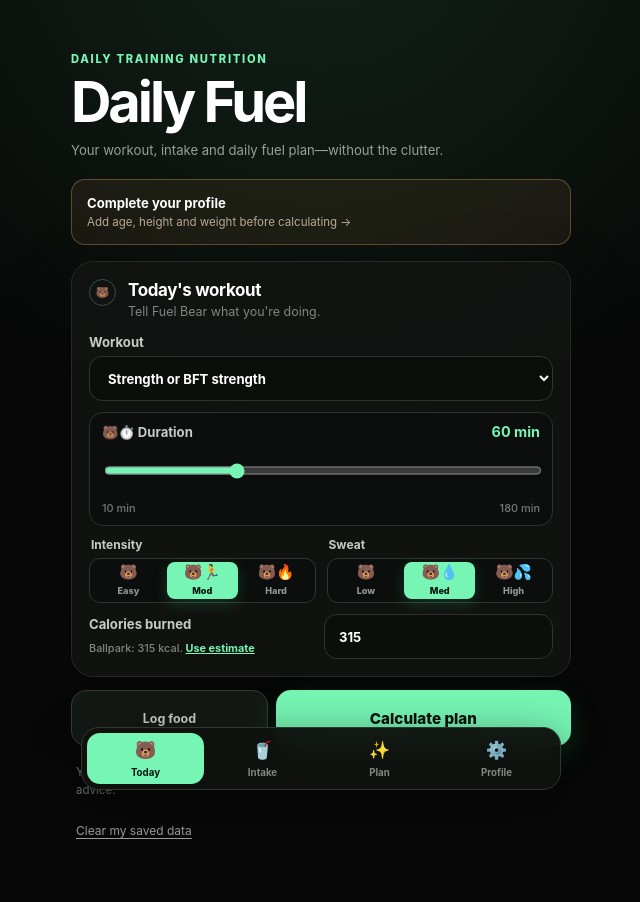
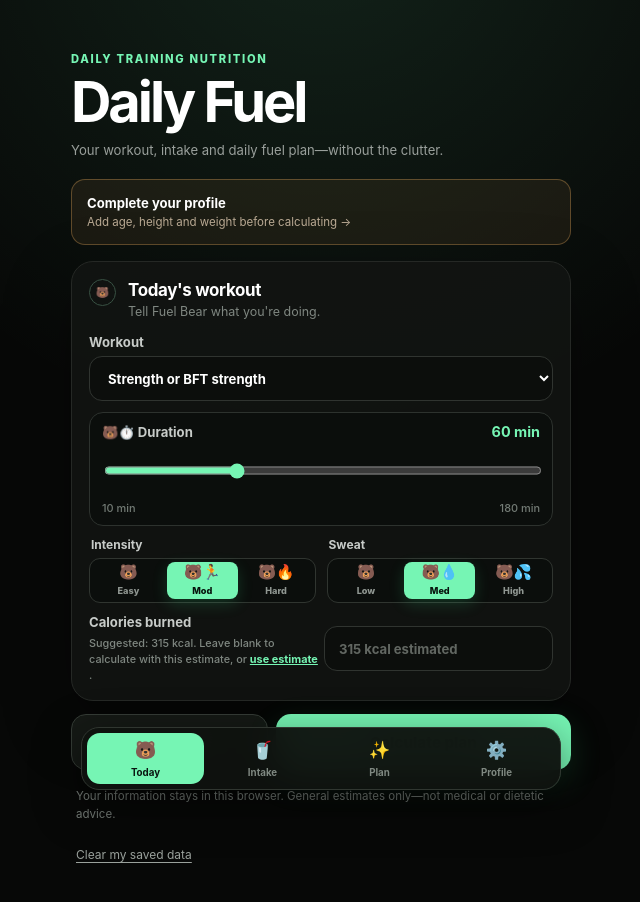
Before and after one commit to wonderchoc/daily-fuel, a React (Vite) app: page / in a window 1280 px wide. Both pictures are taken after a click on the button "Continue to Today". Shown: the top 902 px of the page, without its empty margins (319-959 px from the left). Built offline with nearby package versions, Linux system fonts and the light colour scheme.

Commit message:
Make workout calories fully editable

```diff
--- a/src/App.tsx
+++ b/src/App.tsx
@@ -120,6 +120,7 @@ function App() {
   const estimatedBurn = useMemo(() => estimateCaloriesBurned(profile, training), [profile, training]);
   function updateProfile<K extends keyof Profile>(field: K, value: Profile[K]) { setProfile((current) => ({ ...current, [field]: value })); }
   function updateTraining<K extends "workout" | "duration" | "intensity" | "sweat">(field: K, value: Training[K]) { setTraining((current) => ({ ...current, [field]: value, caloriesBurned: "" })); setResults(null); }
+  function updateCaloriesBurned(value: string) { setTraining((current) => ({ ...current, caloriesBurned: value === "" ? "" : Number(value) })); setResults(null); }
   function numericProfile(field: "age" | "heightCm" | "weightKg", value: string) { updateProfile(field, value === "" ? "" : Number(value)); }
   function updateProteinIntake(field: keyof ProteinIntake, value: string) { setProteinIntake((current) => ({ ...current, [field]: value === "" ? "" : Number(value) })); }
   function toggleSupplement(id: string) { setSelected((current) => current.includes(id) ? current.filter((value) => value !== id) : [...current, id]); }
@@ -163,7 +164,7 @@ function App() {
         <label className="full-width duration-control"><span className="control-heading"><span>🐻⏱️ Duration</span><strong>{training.duration} min</strong></span><input type="range" min="10" max="180" step="5" value={training.duration} onChange={(event) => updateTraining("duration", Number(event.target.value))} aria-label="Workout duration in minutes" /><span className="range-labels"><small>10 min</small><small>180 min</small></span></label>
         <fieldset className="segmented-field"><legend>Intensity</legend><div className="segmented-buttons mascot-buttons">{(["easy", "moderate", "hard"] as Intensity[]).map((level) => <button type="button" className={training.intensity === level ? "active" : ""} aria-pressed={training.intensity === level} key={level} onClick={() => updateTraining("intensity", level)}><span>{intensityMascot[level]}</span><small>{level === "moderate" ? "Mod" : level[0].toUpperCase() + level.slice(1)}</small></button>)}</div></fieldset>
         <fieldset className="segmented-field"><legend>Sweat</legend><div className="segmented-buttons mascot-buttons">{(["low", "medium", "high"] as Sweat[]).map((level) => <button type="button" className={training.sweat === level ? "active" : ""} aria-pressed={training.sweat === level} key={level} onClick={() => updateTraining("sweat", level)}><span>{sweatMascot[level]}</span><small>{level === "medium" ? "Med" : level[0].toUpperCase() + level.slice(1)}</small></button>)}</div></fieldset>
-        <label className="full-width compact-calories">Calories burned<input type="number" min="0" max="3000" value={training.caloriesBurned === "" ? estimatedBurn : training.caloriesBurned} onChange={(event) => setTraining((current) => ({ ...current, caloriesBurned: event.target.value === "" ? "" : Number(event.target.value) }))} /><small className="field-note">Ballpark: {estimatedBurn} kcal. <button type="button" onClick={() => setTraining((current) => ({ ...current, caloriesBurned: "" }))}>Use estimate</button></small></label>
+        <label className="full-width compact-calories">Calories burned<input type="number" min="0" max="3000" inputMode="numeric" value={training.caloriesBurned} placeholder={`${estimatedBurn} kcal estimated`} onChange={(event) => updateCaloriesBurned(event.target.value)} /><small className="field-note">Suggested: {estimatedBurn} kcal. Leave blank to calculate with this estimate, or <button type="button" onClick={() => updateCaloriesBurned(String(estimatedBurn))}>use estimate</button>.</small></label>
       </div></section><div className="action-row"><button className="secondary-action" onClick={() => setTab("intake")}>Log food</button><button className="calculate-button" onClick={calculatePlan}>Calculate plan</button></div>
     </>}
 
```
